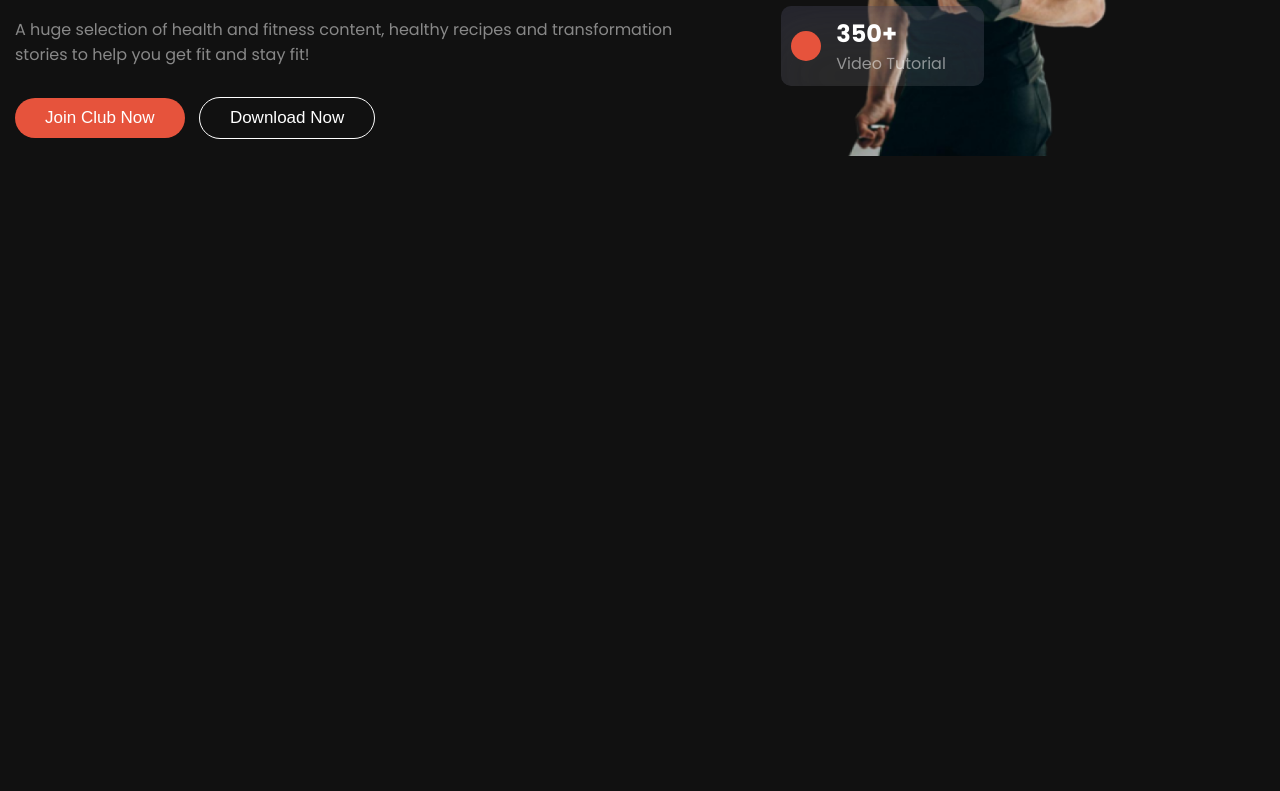
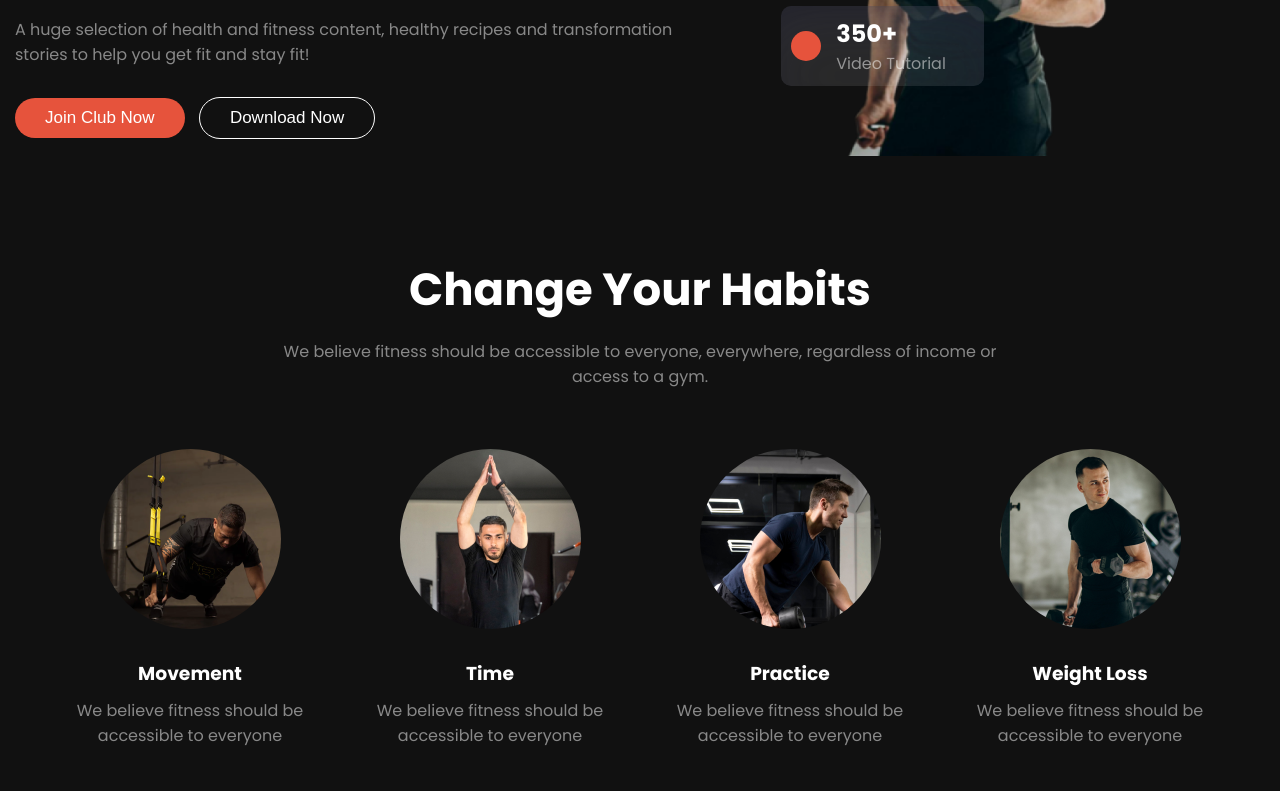
Before and after one commit to mehedihasanmurad/Fiteness-Project-Responsive, a plain HTML site: page index.html in a window 1280 px wide. Shown: the part 441-1232 px from the top of the page. Before the commit the page ends 800 px from the top, so only its background shows below. Drawn offline with Linux system fonts and the light colour scheme.

Commit message:
habit part added

```diff
--- a/css/responsive.css
+++ b/css/responsive.css
@@ -48,6 +48,8 @@
         height: 15px;
         width: 15px;
     }
+
+
 }
 
 
@@ -112,4 +114,6 @@
         height: 15px;
         width: 15px;
     }
+
+
 }
--- a/css/style.css
+++ b/css/style.css
@@ -158,3 +158,56 @@ body {
     background-color: #E6533C;
     border-radius: 50%;
 }
+
+
+/* Habit styles here  */
+
+.habit-section {
+    max-width: 1250px;
+    margin: 0 auto;
+    min-height: 300px;
+    margin-top: 100px;
+    margin-bottom: 50px;
+}
+
+.habit-section h1 {
+    font-size: 45px;
+    margin-bottom: 15px;
+    text-align: center;
+}
+
+.habit-section p {
+    color: rgba(255, 255, 255, 0.5);
+    margin-bottom: 40px;
+    text-align: center;
+    font-size: 16px;
+}
+
+.habit-container {
+    display: flex;
+    align-items: center;
+    justify-content: center;
+    margin-top: 60px;
+    flex-wrap: wrap;
+}
+
+.habit-image-container {
+    flex-basis: 300px;
+}
+
+.habit-image img {
+    border-radius: 50%;
+    margin-bottom: 20px;
+}
+
+.habit-image {
+    display: flex;
+    flex-direction: column;
+    align-items: center;
+    gap: 10px;
+}
+
+.habit-image p {
+    text-align: center;
+    color: rgba(255, 255, 255, 0.5);
+}
--- a/index.html
+++ b/index.html
@@ -63,6 +63,50 @@
 
         </section>
         <!-- Banner part ends here -->
+
+        <!-- Habits parts starts here -->
+        <section class="habit-section">
+            <h1>Change Your Habits</h1>
+            <p>We believe fitness should be accessible to everyone, everywhere, regardless of income or <br> access to a gym.</p>
+
+            <div class="habit-container">
+                <div class="habit-image-container">
+                    <div class="habit-image">
+                        <img src="images/image 3.png" alt="">
+                        <h3>Movement</h3>
+                        <p>We believe fitness should be accessible to everyone</p>
+                    </div>
+                </div>
+
+                <div class="habit-image-container">
+                    <div class="habit-image">
+                        <img src="images/image 2.png" alt="">
+                        <h3>Time</h3>
+                        <p>We believe fitness should be accessible to everyone</p>
+                    </div>
+                </div>
+
+                <div class="habit-image-container">
+                    <div class="habit-image">
+                        <img src="images/image 4.png" alt="">
+                        <h3>Practice</h3>
+                        <p>We believe fitness should be accessible to everyone</p>
+                    </div>
+                </div>
+
+                <div class="habit-image-container">
+                    <div class="habit-image">
+                        <img src="images/image 5.png" alt="">
+                        <h3>Weight Loss</h3>
+                        <p>We believe fitness should be accessible to everyone</p>
+                    </div>
+                </div>
+
+
+            </div>
+        </section>
+
+        <!-- Habits parts starts here -->
     </main>
     <footer></footer>
 </body>
```
